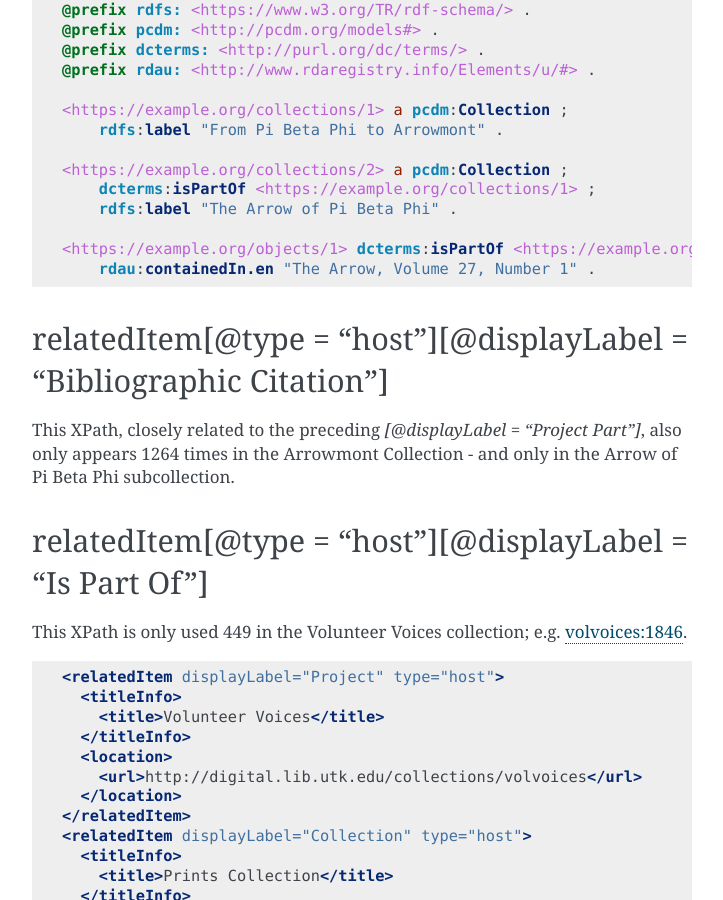
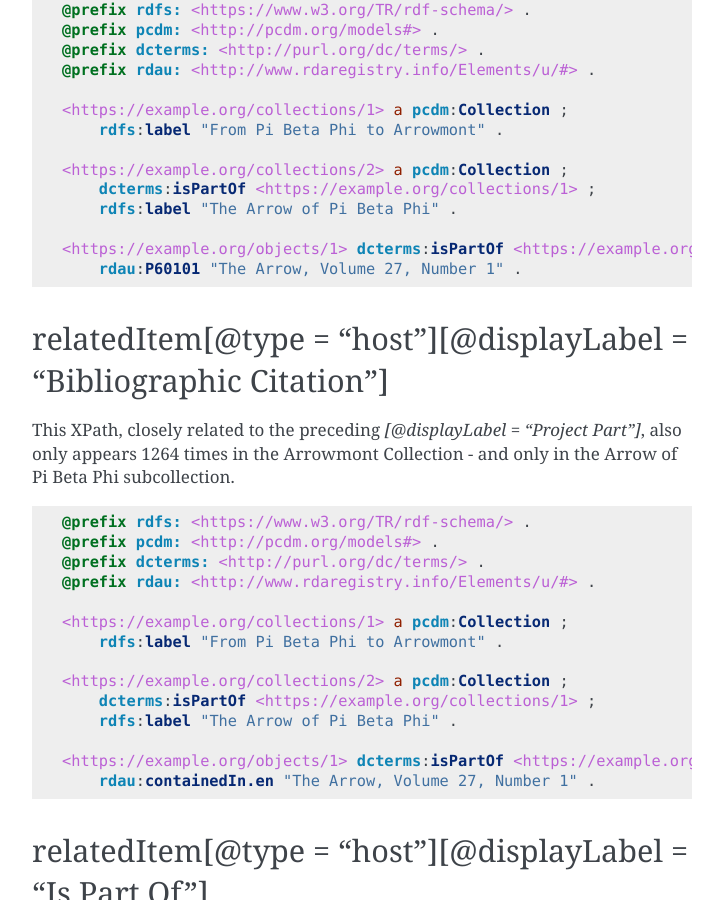
Before and after one commit to UTKcataloging/mods_to_rdf, a Sphinx documentation site: the page built from docs/source/top_level_elements/relatedItem.rst, in a window 1280 px wide and 900 px high, scrolled down 3240 px. Shown: the whole window, without its empty margins (388-1111 px from the left). Built offline with Sphinx 7.4.7, drawn with Linux system fonts in a browser that asks for light colours; formulas are drawn with MathJax 3.

Commit message:
Fix rdau predicate.

```diff
--- a/docs/source/top_level_elements/relatedItem.rst
+++ b/docs/source/top_level_elements/relatedItem.rst
@@ -169,13 +169,30 @@ This XPath is used 2632 times in the Arrowmont Collection; e.g. `arrow:1 <https:
         rdfs:label "The Arrow of Pi Beta Phi" .
 
     <https://example.org/objects/1> dcterms:isPartOf <https://example.org/collections/2> ;
-        rdau:containedIn.en "The Arrow, Volume 27, Number 1" .
+        rdau:P60101 "The Arrow, Volume 27, Number 1" .
 
 
 relatedItem[@type = "host"][@displayLabel = "Bibliographic Citation"]
 ---------------------------------------------------------------------
 
 This XPath, closely related to the preceding `[@displayLabel = "Project Part"]`, also only appears 1264 times in the Arrowmont Collection - and only in the Arrow of Pi Beta Phi subcollection.
+
+.. code-block:: turtle
+
+    @prefix rdfs: <https://www.w3.org/TR/rdf-schema/> .
+    @prefix pcdm: <http://pcdm.org/models#> .
+    @prefix dcterms: <http://purl.org/dc/terms/> .
+    @prefix rdau: <http://www.rdaregistry.info/Elements/u/#> .
+
+    <https://example.org/collections/1> a pcdm:Collection ;
+        rdfs:label "From Pi Beta Phi to Arrowmont" .
+
+    <https://example.org/collections/2> a pcdm:Collection ;
+        dcterms:isPartOf <https://example.org/collections/1> ;
+        rdfs:label "The Arrow of Pi Beta Phi" .
+
+    <https://example.org/objects/1> dcterms:isPartOf <https://example.org/collections/2> ;
+        rdau:containedIn.en "The Arrow, Volume 27, Number 1" .
 
 relatedItem[@type = "host"][@displayLabel = "Is Part Of"]
 ---------------------------------------------------------
```
